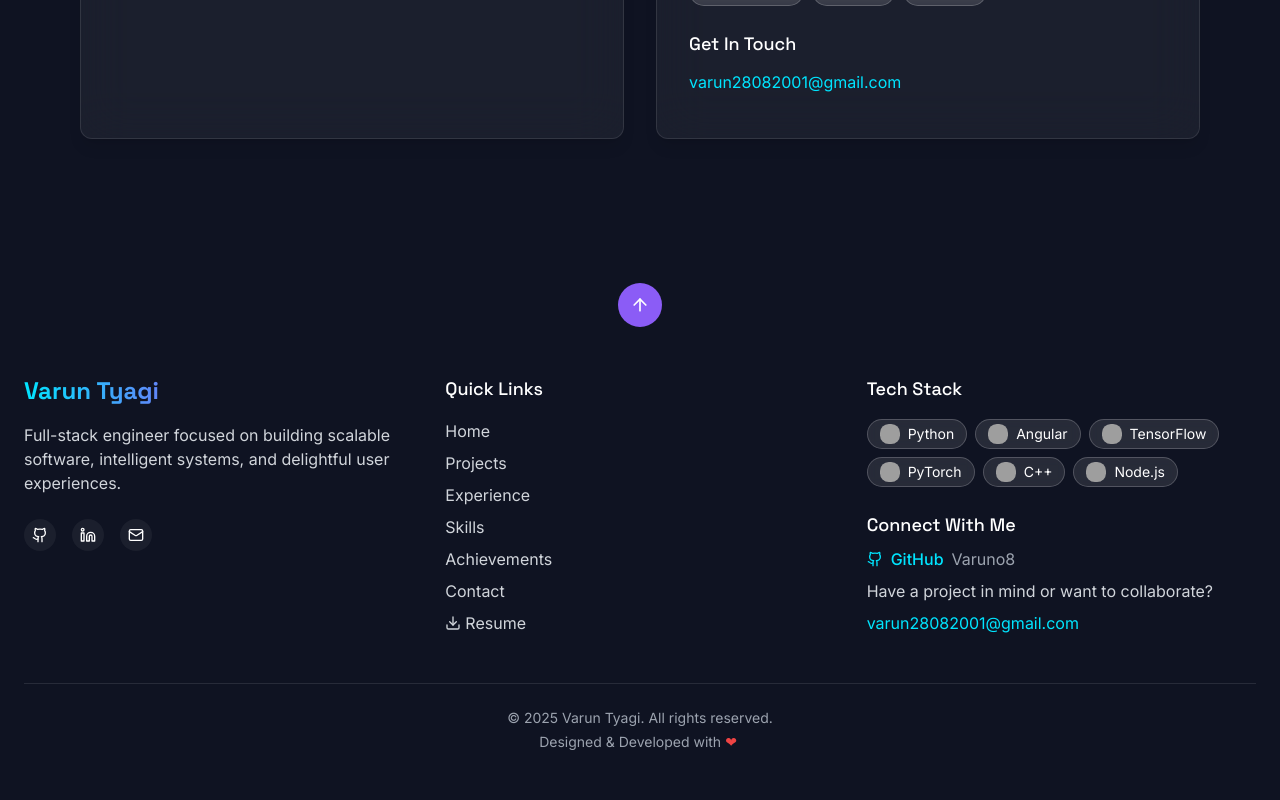
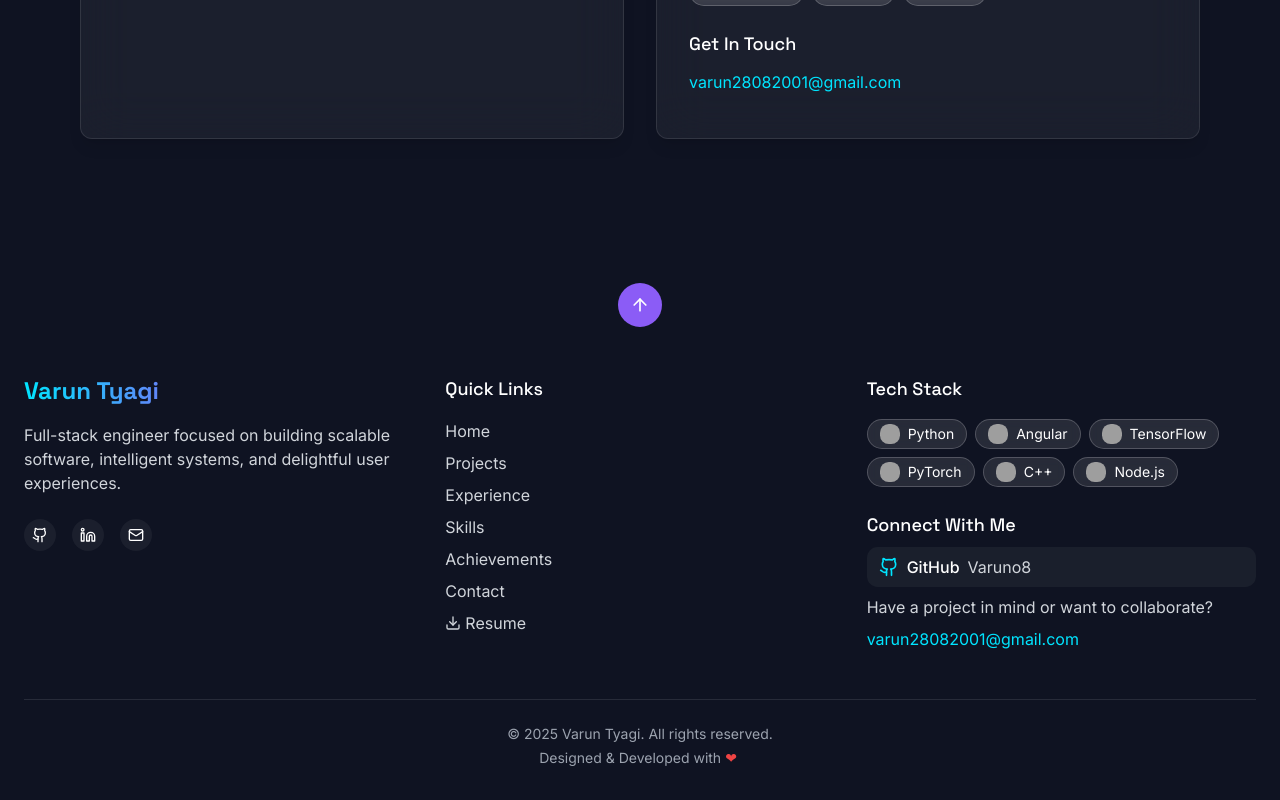
Before and after one commit to Varuno8/varun-tyagi-verse, a React (Vite) app: page / in a window 1280 px wide. Shown: the part 6163-6963 px from the top of the page. Built offline with nearby package versions, Linux system fonts and the light colour scheme; grey boxes are pictures that could not be loaded.

Commit message:
Fix: Improve GitHub link visibility
Adjust the color of the GitHub link in the footer to improve visibility.

```diff
--- a/src/components/Footer.tsx
+++ b/src/components/Footer.tsx
@@ -120,13 +120,13 @@ const Footer: React.FC = () => {
             <div className="flex flex-col space-y-2">
               <a
                 href="https://github.com/Varuno8"
-                className="text-neon-cyan hover:text-neon-purple transition-colors flex items-center"
+                className="bg-dark-lighter hover:bg-neon-purple/20 rounded-md px-3 py-2 transition-colors flex items-center"
                 target="_blank"
                 rel="noopener noreferrer"
               >
-                <Github className="h-4 w-4 mr-2" />
-                <span className="font-medium">GitHub</span>
-                <span className="text-gray-400 ml-2">Varuno8</span>
+                <Github className="h-5 w-5 mr-2 text-neon-cyan" />
+                <span className="font-medium text-white">GitHub</span>
+                <span className="text-gray-300 ml-2">Varuno8</span>
               </a>
               <p className="text-gray-300 mt-2">
                 Have a project in mind or want to collaborate?
```
